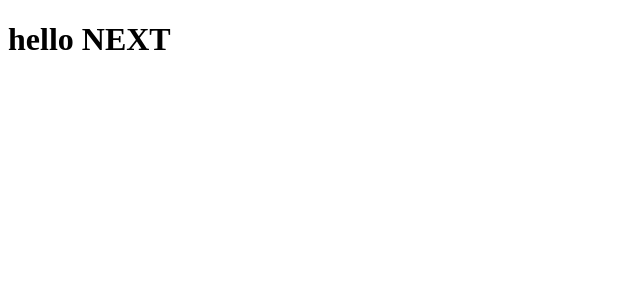
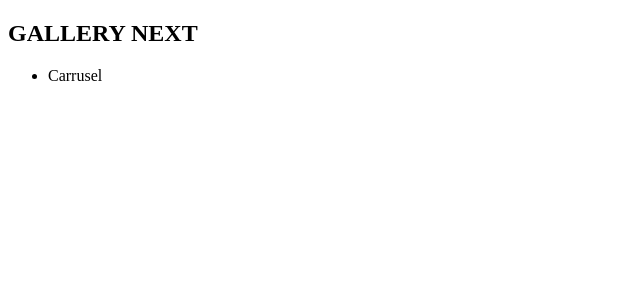
Before and after one commit to castrogarciajs/Gallery_photo, a Next.js app: page / in a window 1280 px wide. Shown: the top 300 px of the page, without its empty margins (0-640 px from the left). Built offline with nearby package versions, Linux system fonts and the light colour scheme.

Commit message:
carpeta components

```diff
--- /dev/null
+++ b/components/Header.js
@@ -0,0 +1,16 @@
+export function Header() {
+  return (
+    <header>
+      <nav>
+        <div>
+          <h2>GALLERY NEXT</h2>
+        </div>
+        <div>
+          <ul>
+            <li>Carrusel</li>
+          </ul>
+        </div>
+      </nav>
+    </header>
+  );
+}
--- a/pages/index.js
+++ b/pages/index.js
@@ -1,3 +1,13 @@
+import Head from "next/head";
+import { Header } from "../components/Header.js";
+
 export default function Home() {
-  return <h1>hello NEXT</h1>;
+  return (
+    <>
+      <Head>
+        <title>GALLERY</title>
+      </Head>
+      <Header />
+    </>
+  );
 }
```
